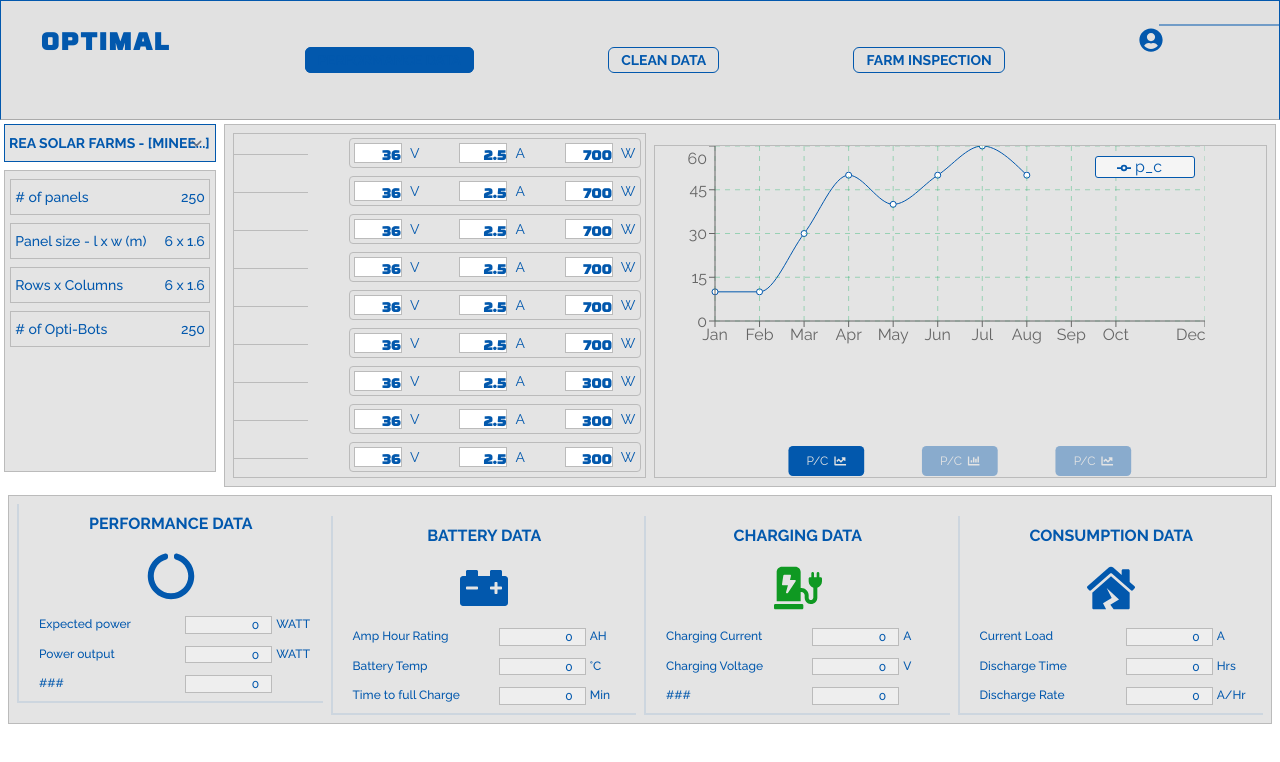
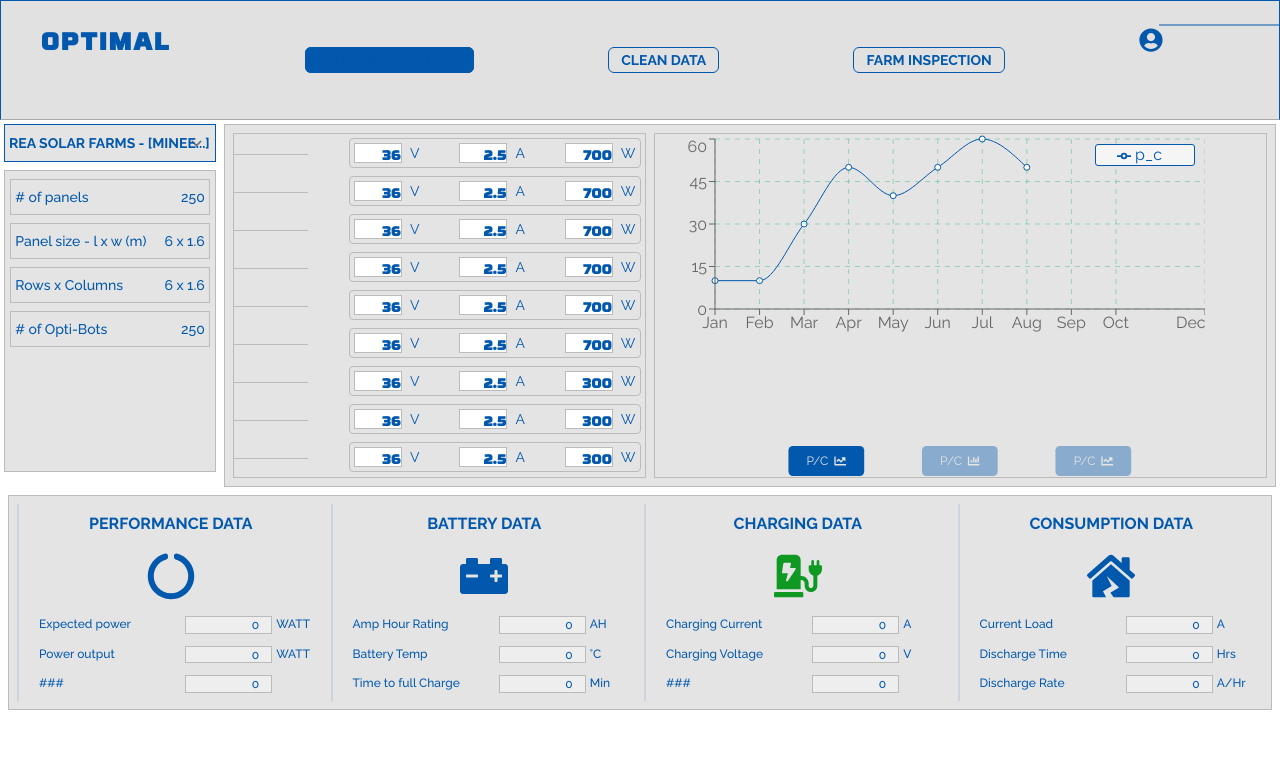
Before and after one commit to KadonWills/mecitech_optimal, a React (Vite) app: page / in a window 1280 px wide. Shown: the top 762 px of the page. Built offline with nearby package versions, Linux system fonts and the light colour scheme.

Commit message:
minor fixes

```diff
--- a/src/PerformanceData.tsx
+++ b/src/PerformanceData.tsx
@@ -6,23 +6,20 @@ import HardwarePerformanceStats from './components/HardwarePerformanceStats'
 
 const PerformanceData = () => {
     return (
-        <>
-
-
-            <main className='flex flex-col space-y-1 w-full pt-[210px] md:pt-[15vh]' >
+        <main className='flex flex-col h-full space-y-1 w-full pt-[210px] md:pt-[15vh]' >
 
             <div className='flex flex-col md:flex-row w-full space-y-1 md:space-y-0 md:space-x-2 p-1'>
-                    <SolarFarms  />
+                <SolarFarms />
                 <SolarFarmAnalytics />
             </div>
 
-                <div>
+            <div className='flex flex-col w-full m-0 p-0'>
                 {/* HardwarePerformanceStats */}
                 <HardwarePerformanceStats />
             </div>
 
         </main>
-        </>
+
     )
 }
 
--- a/src/components/HardwarePerformanceCard.tsx
+++ b/src/components/HardwarePerformanceCard.tsx
@@ -8,7 +8,7 @@ type HardwarePerformanceCardProps = {
 
 const HardwarePerformanceCard:FunctionComponent<HardwarePerformanceCardProps> = ({title, icon, attributes}) => {
   return (
-    <div className='flex flex-col space-y-4 items-center w-full h-max border-b-2 md:border-l-2 border-opacity-10 border-primary p-2' >
+    <div className='flex flex-col space-y-4 items-center w-full h-max border-b-2 md:border-b-0 md:border-l-2 border-opacity-10 border-primary p-2' >
         <h3 className='text-base font-bold font-sans uppercase '>{title}</h3>
         <div className='text-5xl'>
             {icon}
--- a/src/components/HardwarePerformanceStats.tsx
+++ b/src/components/HardwarePerformanceStats.tsx
@@ -30,7 +30,7 @@ const performanceData = [
 
 const HardwarePerformanceStats = ():JSX.Element => {
   return (
-    <section className="flex flex-col md:flex-row md:max-h-[45vh]  p-2  mx-2 justify-evenly space-y-3 md:space-x-2 min-w-max   bg-light border border-[#bbb]" >
+    <section className="flex flex-col md:flex-row md:max-h-[45vh]  p-2  mx-2 justify-evenly space-y-3 md:space-y-0 md:space-x-2 min-w-max   bg-light border border-[#bbb]" >
 
         <HardwarePerformanceCard
         title='Performance data'
--- a/src/components/SolarFarmAnalytics.tsx
+++ b/src/components/SolarFarmAnalytics.tsx
@@ -23,7 +23,7 @@ const data = [
 ];
 
 const renderBarChart: JSX.Element = (
-    <BarChart className='min-w-max w-full  text-secondary' width={550} height={230} data={data} margin={{ top: 0, right: 0, bottom: 3, left: 0 }}>
+    <BarChart className='min-w-max w-full  text-secondary' width={550} height={230} data={data} margin={{ top: 5, right: 0, bottom: 3, left: 0 }}>
         <Legend width={100} wrapperStyle={{ top: 10, right: 10, backgroundColor: '#f5f5f5', border: '1px solid #0258ad', borderRadius: 3, lineHeight: '20px' }} />
         <CartesianGrid stroke= "#0a55" strokeDasharray="5 5" />
         <Bar fill='#0258ad' dataKey="p_c"  />
@@ -33,7 +33,7 @@ const renderBarChart: JSX.Element = (
     </BarChart>
 );
 const renderLineChart: JSX.Element = (
-    <LineChart className='min-w-max w-full m-0 text-secondary ' width={550} height={230} data={data} margin={{ top: 0, right: 0, bottom: 3, left: 0 }}>
+    <LineChart className='min-w-max w-full m-0 text-secondary ' width={550} height={230} data={data} margin={{ top: 5, right: 0, bottom: 3, left: 0 }}>
         <Line type="monotone" dataKey="p_c" stroke="#0258ad" />
         <Legend width={100} wrapperStyle={{ top: 10, right: 10, backgroundColor: '#f5f5f5', border: '1px solid #0258ad', borderRadius: 3, lineHeight: '20px' }} />
         <CartesianGrid stroke= "#0a55" strokeDasharray="5 5" />
@@ -68,7 +68,7 @@ const SolarFarmAnalytics: FunctionComponent = () => {
 
 
     return (
-        <section className='flex flex-col md:flex-row md:max-h-[45.4vh] h-full p-2 m-0 justify-evenly space-y-3 overflow-hidden md:space-x-2 max-w-full  md:min-w-max w-full  bg-light border border-[#bbb] '>
+        <section className='flex flex-col md:flex-row md:max-h-[45.4vh] h-full p-2 m-0 justify-evenly space-y-3 md:space-y-0 overflow-hidden md:space-x-2 max-w-full  md:min-w-max w-full  bg-light border border-[#bbb] '>
 
             <div className='w-full md:w-2/3 p-1 flex relative flex-col space-y-2 max-h-[44vh] overflow-y-scroll bg-light border border-[#bbb] '>
                 {
```
Lines whose indentation alone changed are shown as unchanged.
